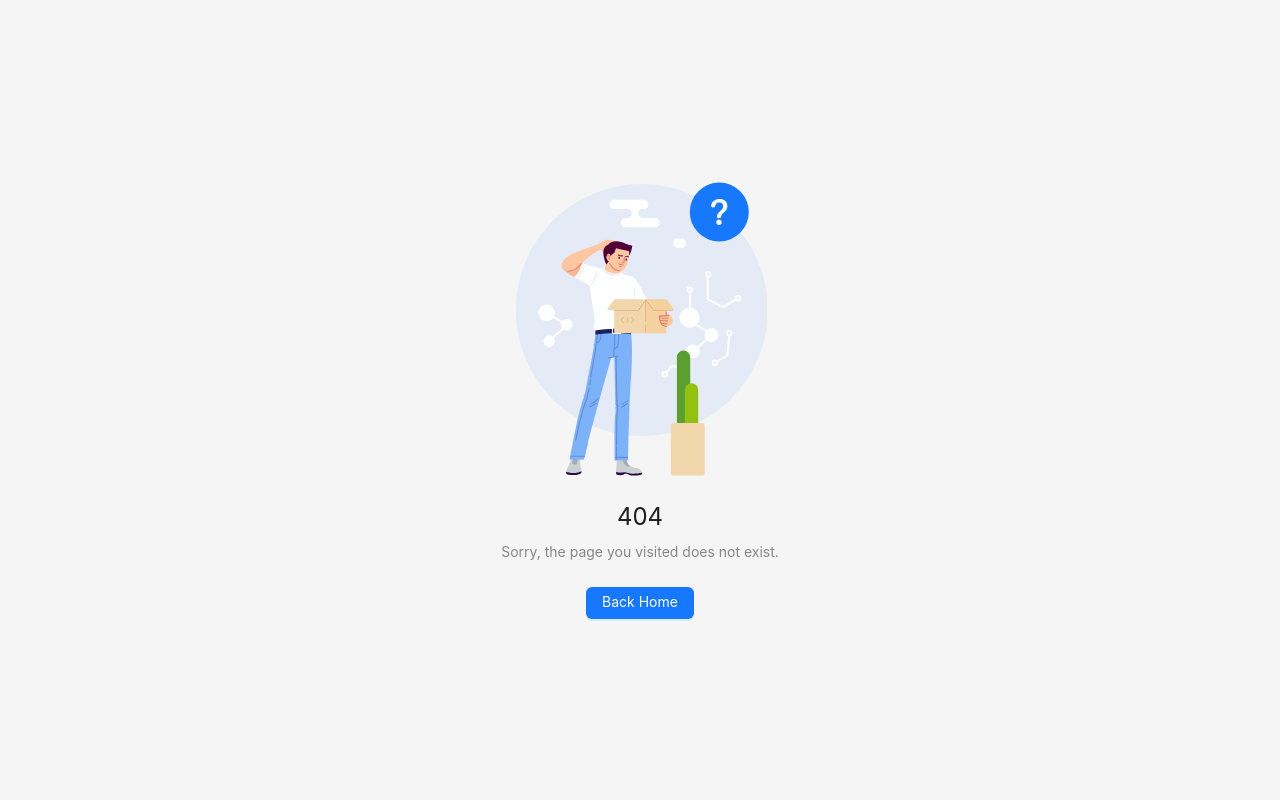
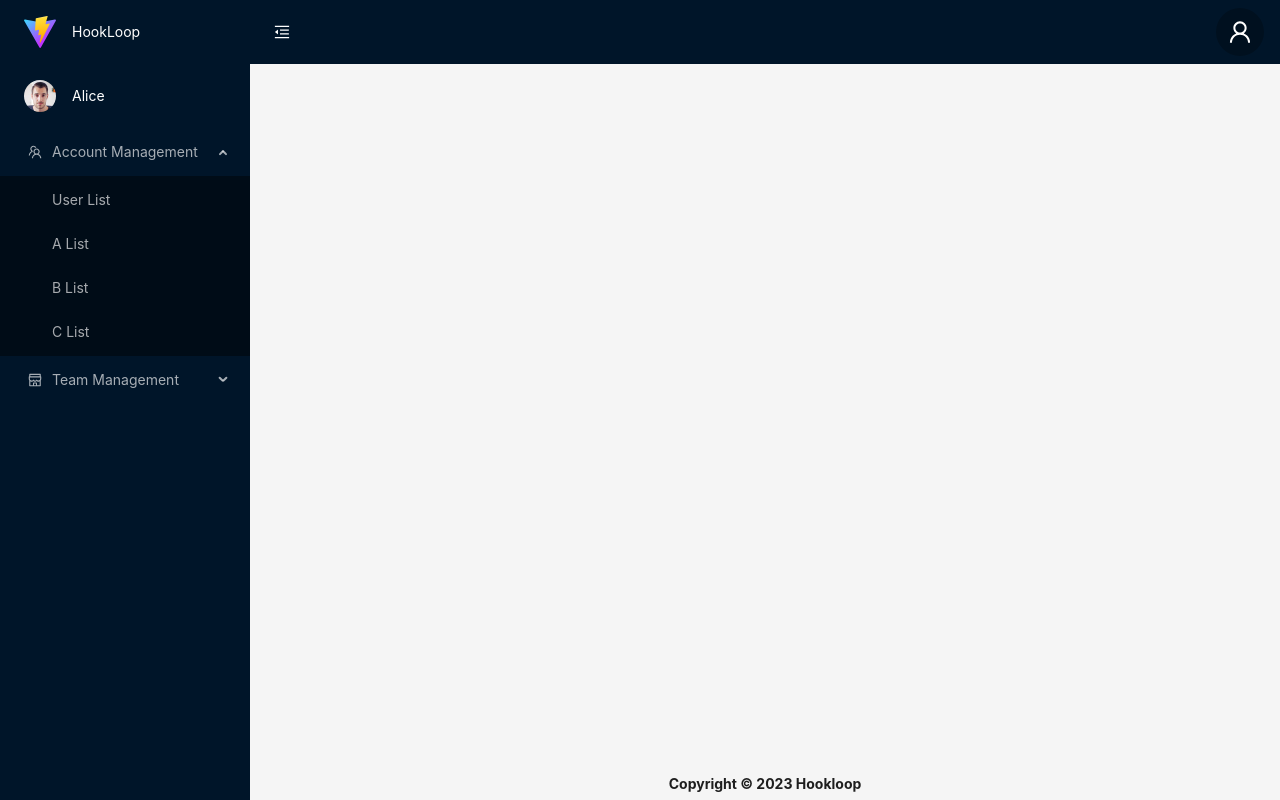
Before and after one commit to jasonluo07/hookloop-admin, a React (Vite) app: page /dashboard in a window 1280 px wide. Before the commit this address had no page. Built offline with nearby package versions, Linux system fonts and the light colour scheme.

Commit message:
example: switch outlet

```diff
--- /dev/null
+++ b/src/components/ListA/index.tsx
@@ -0,0 +1,7 @@
+import { PageTitle } from '@/components/UI';
+
+function ListA() {
+  return <PageTitle name="A List" />;
+}
+
+export default ListA;
--- /dev/null
+++ b/src/components/ListB/index.tsx
@@ -0,0 +1,7 @@
+import { PageTitle } from '@/components/UI';
+
+function ListB() {
+  return <PageTitle name="B List" />;
+}
+
+export default ListB;
--- /dev/null
+++ b/src/components/ListC/index.tsx
@@ -0,0 +1,7 @@
+import { PageTitle } from '@/components/UI';
+
+function ListC() {
+  return <PageTitle name="C List" />;
+}
+
+export default ListC;
--- /dev/null
+++ b/src/components/ListD/index.tsx
@@ -0,0 +1,7 @@
+import { PageTitle } from '@/components/UI';
+
+function ListD() {
+  return <PageTitle name="D List" />;
+}
+
+export default ListD;
--- /dev/null
+++ b/src/components/ListE/index.tsx
@@ -0,0 +1,7 @@
+import { PageTitle } from '@/components/UI';
+
+function ListE() {
+  return <PageTitle name="E List" />;
+}
+
+export default ListE;
--- a/src/components/index.ts
+++ b/src/components/index.ts
@@ -1,3 +1,8 @@
+import ListA from './ListA';
+import ListB from './ListB';
+import ListC from './ListC';
+import ListD from './ListD';
+import ListE from './ListE';
 import ListUser from './ListUser';
 
-export { ListUser };
+export { ListA, ListB, ListC, ListD, ListE, ListUser };
--- a/src/layouts/Sider.tsx
+++ b/src/layouts/Sider.tsx
@@ -1,5 +1,5 @@
 import { Layout, Menu } from 'antd';
-import { TeamOutlined } from '@ant-design/icons';
+import { TeamOutlined, ShopOutlined } from '@ant-design/icons';
 import { Link } from 'react-router-dom';
 
 type SiderProps = {
@@ -15,11 +15,58 @@ function Sider({ isCollapsed }: SiderProps) {
       children: [
         {
           label: (
-            <Link to={'user/list'} className="text-inherit">
+            <Link to="user/list" className="text-inherit">
               User List
             </Link>
           ),
           key: 'user/list',
+        },
+        {
+          label: (
+            <Link to="a/list" className="text-inherit">
+              A List
+            </Link>
+          ),
+          key: 'a/list',
+        },
+        {
+          label: (
+            <Link to="b/list" className="text-inherit">
+              B List
+            </Link>
+          ),
+          key: 'b/list',
+        },
+        {
+          label: (
+            <Link to="c/list" className="text-inherit">
+              C List
+            </Link>
+          ),
+          key: 'c/list',
+        },
+      ],
+    },
+    {
+      key: 'sub2',
+      icon: <ShopOutlined />,
+      label: 'Team Management',
+      children: [
+        {
+          label: (
+            <Link to="d/list" className="text-inherit">
+              D List
+            </Link>
+          ),
+          key: 'd/list',
+        },
+        {
+          label: (
+            <Link to="e/list" className="text-inherit">
+              E List
+            </Link>
+          ),
+          key: 'e/list',
         },
       ],
     },
```
Also changed, not shown: src/App.tsx (+10 -3 lines).
